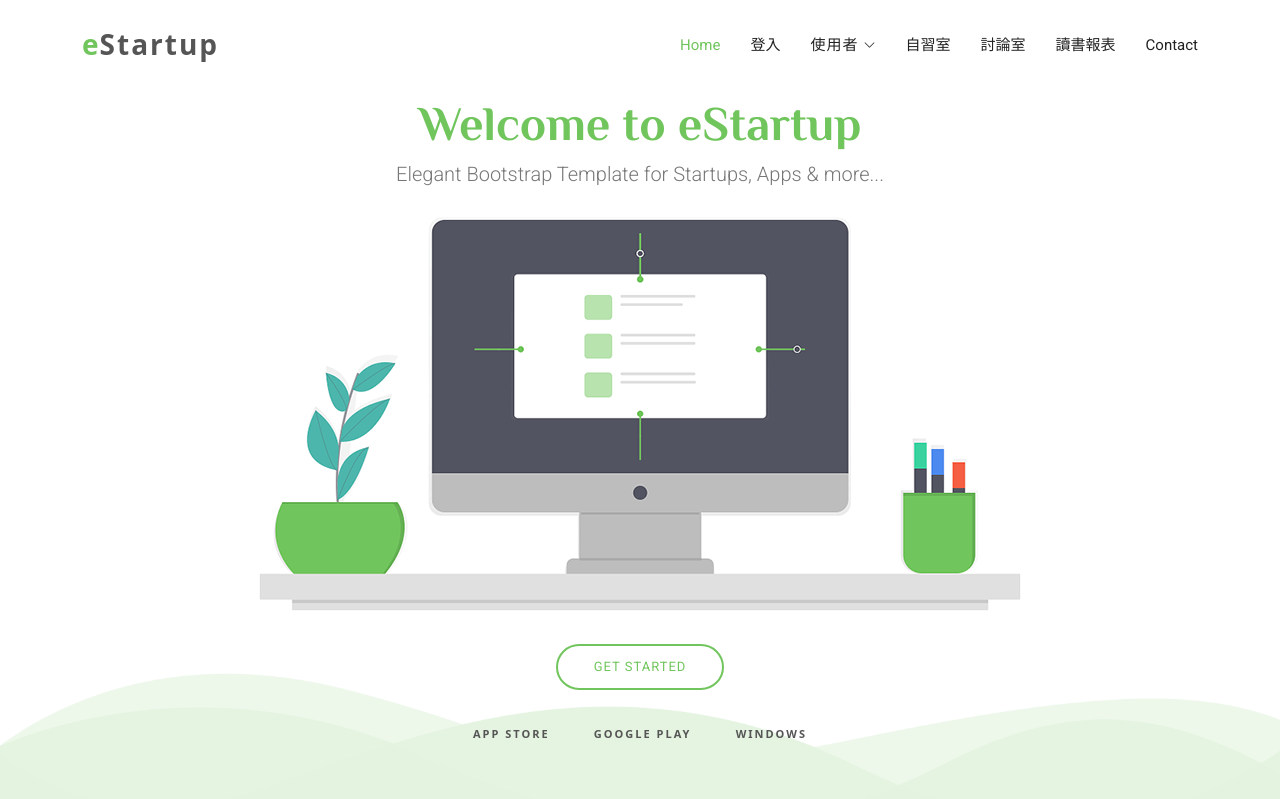
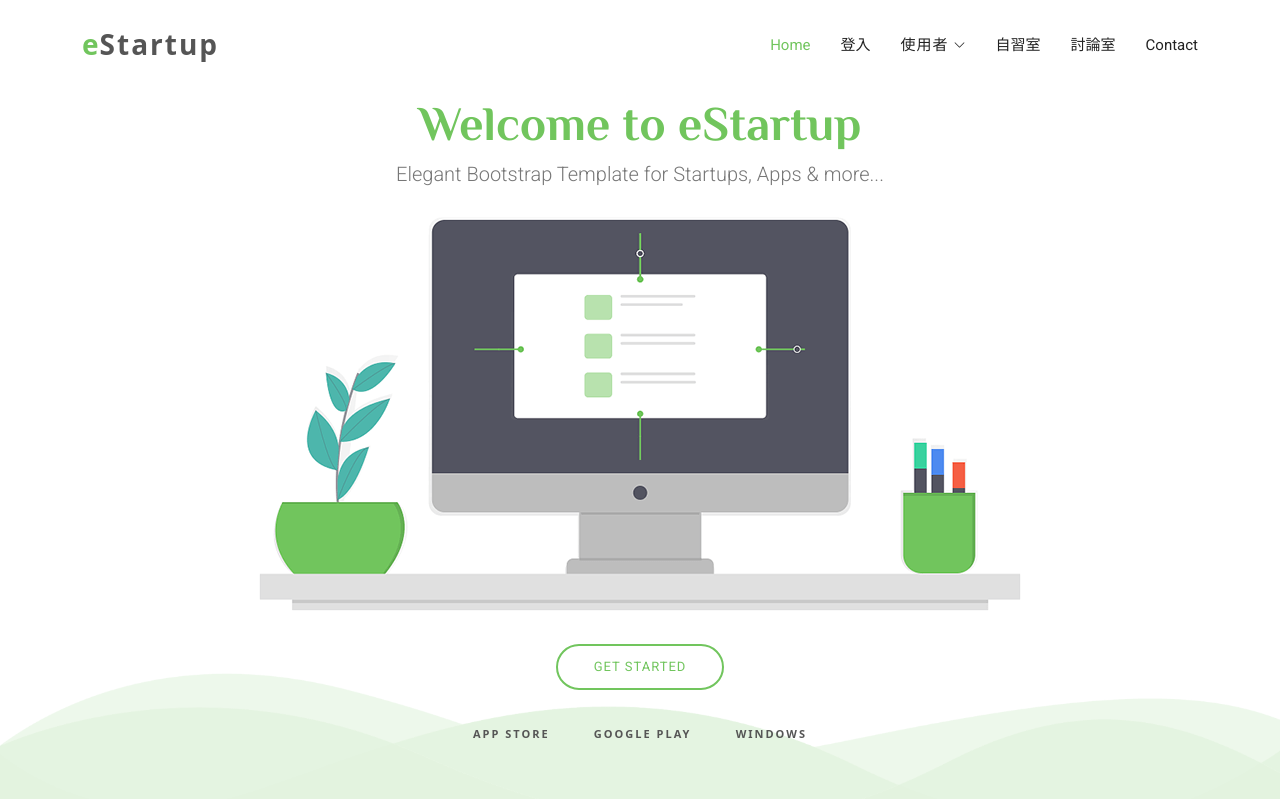
Before and after one commit to zhuanti/learn-it-well-estartup, a Django app: page / in a window 1280 px wide. Shown: the top 799 px of the page. Run offline with Django 4.2, Linux system fonts and the light colour scheme; some libraries are stand-ins or nearby versions.

Commit message:
make it better

```diff
--- a/templates/index.html
+++ b/templates/index.html
@@ -59,7 +59,6 @@
             </ul>
           <li><a class="nav-link scrollto" href='studyroom'>自習室</a></li>
           <li><a class="nav-link scrollto" href='discusroom'>討論室</a></li>
-          <li><a class="nav-link scrollto" href="report">讀書報表</a></li>
 
           </li>
           <li><a class="nav-link scrollto" href="#contact">Contact</a></li>
```
